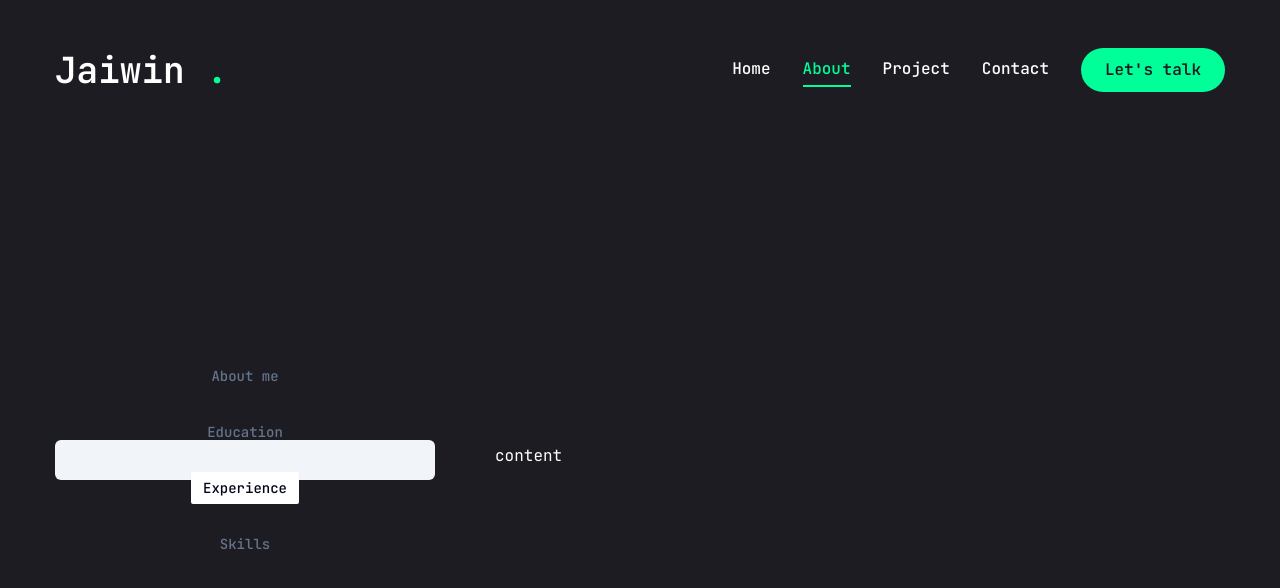
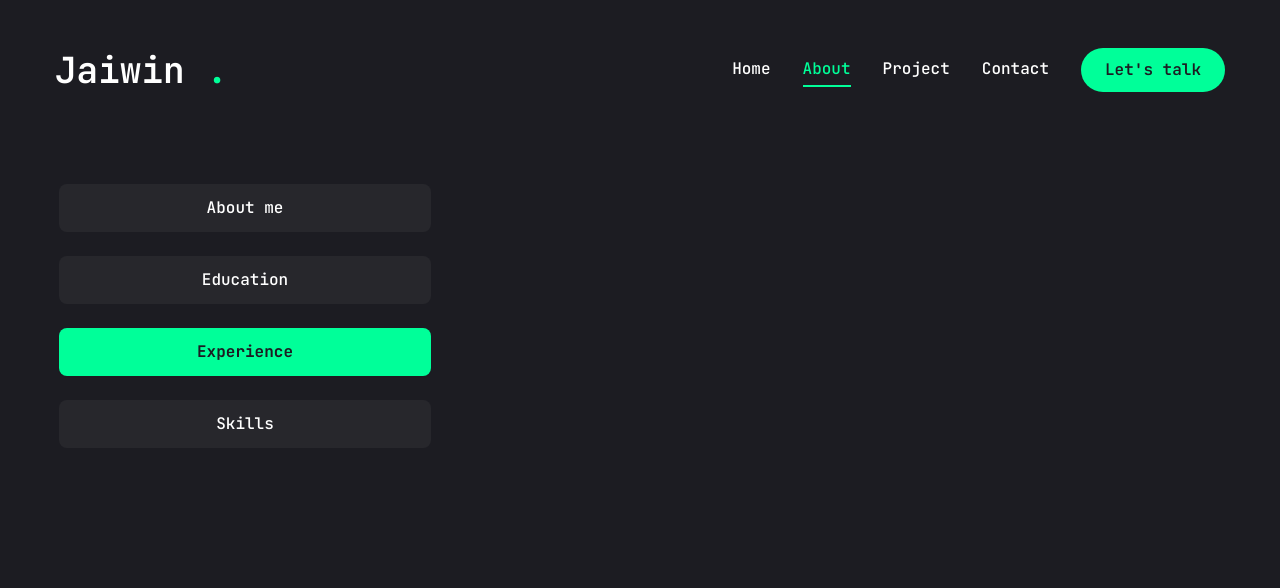
Before and after one commit to Jaiwin21/Portfolio, a Next.js app: page /about in a window 1280 px wide. Shown: the top 588 px of the page. Built offline with nearby package versions, Linux system fonts and the light colour scheme.

Commit message:
configurations

```diff
--- a/app/about/page.jsx
+++ b/app/about/page.jsx
@@ -148,7 +148,7 @@ const skills = {
   ]
 };
 
-import { Tabs, TabContent, TabsList, TabsTrigger } from "@/components/ui/tabs";
+import { Tabs, TabsContent, TabsList, TabsTrigger } from "@/components/ui/tabs";
 import { Tooltip, TooltipContent, TooltipProvider, TooltipTrigger } from "@/components/ui/tooltip";
 import { ScrollArea } from "@/components/ui/scroll-area";
 import { motion } from "framer-motion";
@@ -176,7 +176,13 @@ const About = () => {
             <TabsTrigger value="skills">Skills</TabsTrigger>
           </TabsList>
 
-          <div>content</div>
+          <div className="min-h-[70vh] w-full">
+
+          <TabsContent value="experience" className="w-full">
+
+          </TabsContent>
+
+          </div>
 
         </Tabs>
       </div>
--- a/components/ui/tabs.jsx
+++ b/components/ui/tabs.jsx
@@ -11,18 +11,23 @@ const TabsList = React.forwardRef(({ className, ...props }, ref) => (
   <TabsPrimitive.List
     ref={ref}
     className={cn(
-      "inline-flex h-10 items-center justify-center rounded-md bg-slate-100 p-1 text-slate-500 dark:bg-slate-800 dark:text-slate-400",
+      "inline-flex h-auto rounded-md p-1 text-primary",
       className
     )}
     {...props} />
 ))
+
+// className={cn(
+//   "inline-flex h-10 items-center justify-center rounded-md bg-slate-100 p-1 text-slate-500 dark:bg-slate-800 dark:text-slate-400",
+//   className
+
 TabsList.displayName = TabsPrimitive.List.displayName
 
 const TabsTrigger = React.forwardRef(({ className, ...props }, ref) => (
   <TabsPrimitive.Trigger
     ref={ref}
     className={cn(
-      "inline-flex items-center justify-center whitespace-nowrap rounded-sm px-3 py-1.5 text-sm font-medium ring-offset-white transition-all focus-visible:outline-none focus-visible:ring-2 focus-visible:ring-slate-950 focus-visible:ring-offset-2 disabled:pointer-events-none disabled:opacity-50 data-[state=active]:bg-white data-[state=active]:text-slate-950 data-[state=active]:shadow-sm dark:ring-offset-slate-950 dark:focus-visible:ring-slate-300 dark:data-[state=active]:bg-slate-950 dark:data-[state=active]:text-slate-50",
+      "inline-flex items-center w-full bg-[#27272c] justify-center whitespace-nowrap text-white rounded-lg p-3 text-base font-medium ring-offset-white transition-all disabled:pointer-events-none disabled:opacity-50 data-[state=active]:bg-accent data-[state=active]:text-primary data-[state=active]:font-bold data-[state=active]:shadow-sm",
       className
     )}
     {...props} />
@@ -33,7 +38,7 @@ const TabsContent = React.forwardRef(({ className, ...props }, ref) => (
   <TabsPrimitive.Content
     ref={ref}
     className={cn(
-      "mt-2 ring-offset-white focus-visible:outline-none focus-visible:ring-2 focus-visible:ring-slate-950 focus-visible:ring-offset-2 dark:ring-offset-slate-950 dark:focus-visible:ring-slate-300",
+      "min-h-[480px] ring-offset-white focus-visible:outline-none focus-visible:ring-2 focus-visible:ring-slate-950 focus-visible:ring-offset-2 dark:ring-offset-slate-950 dark:focus-visible:ring-slate-300",
       className
     )}
     {...props} />
```
